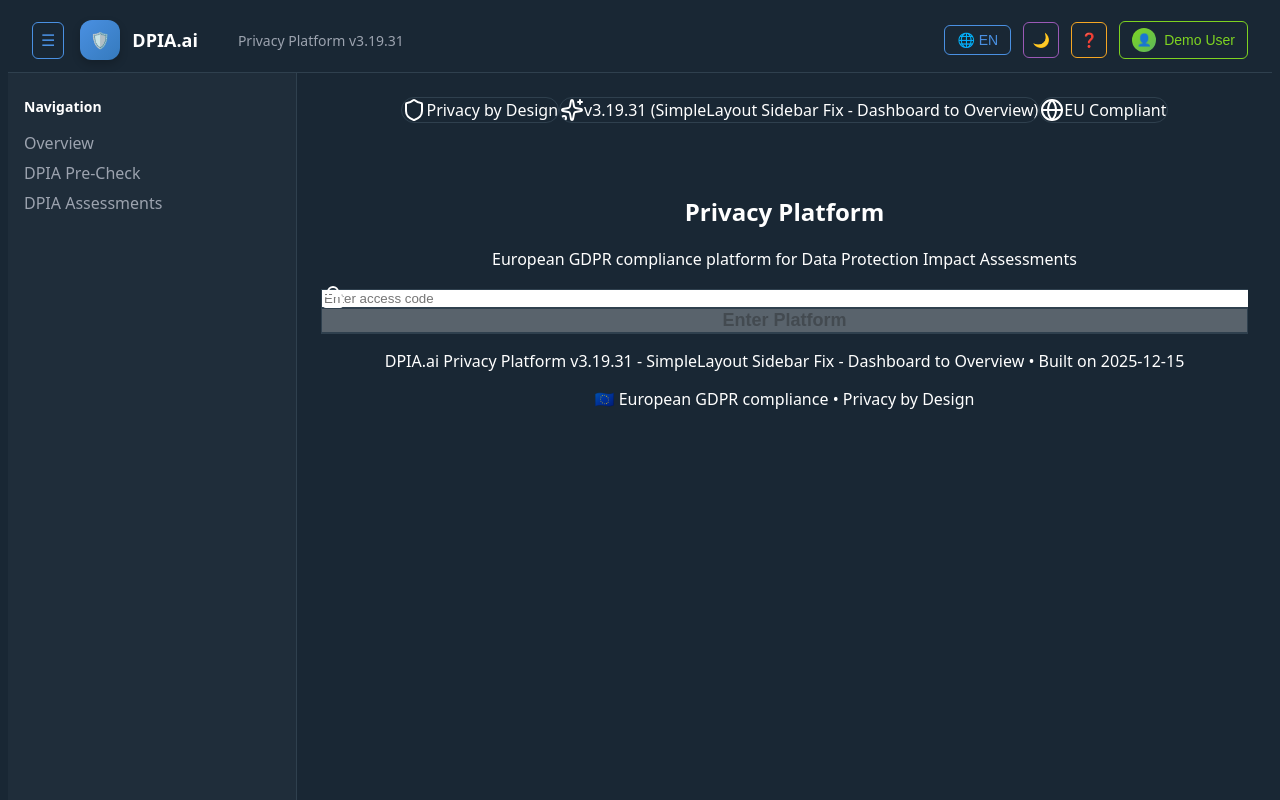
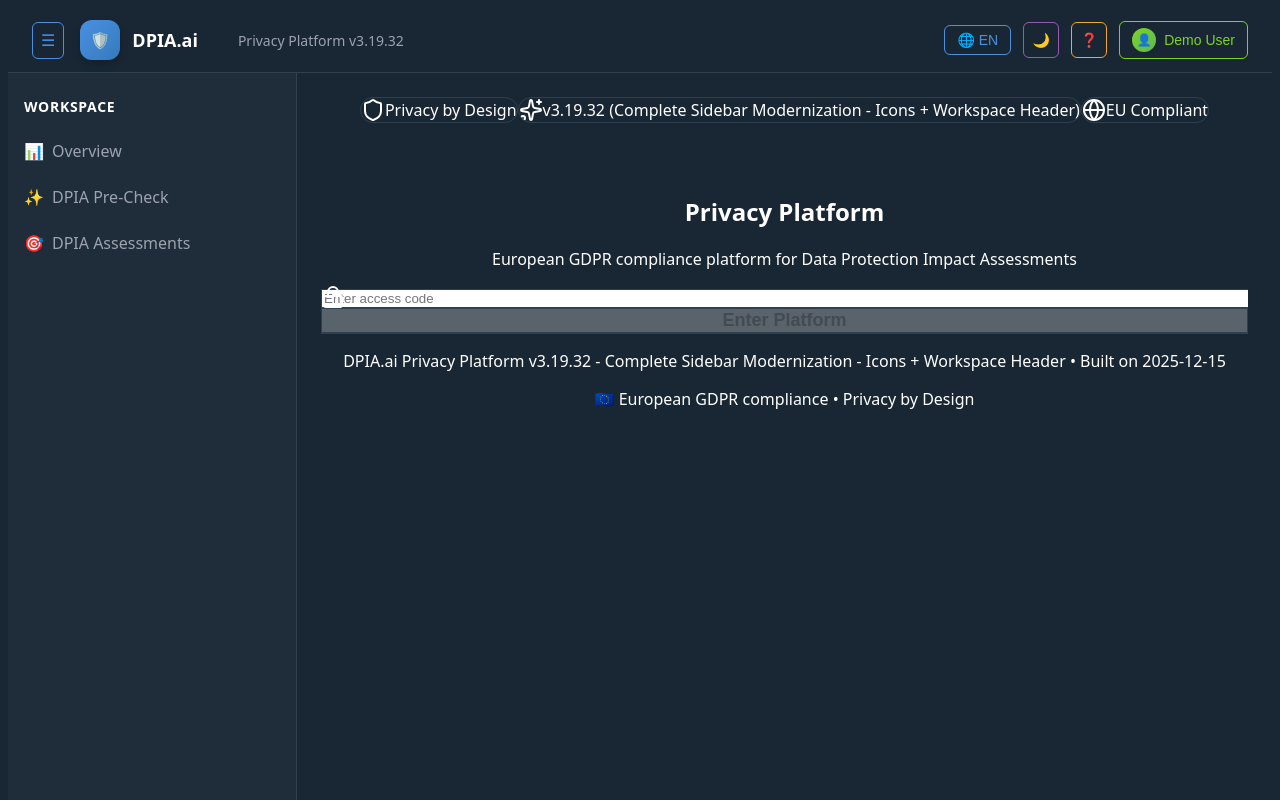
Before and after one commit to avantlehq/dpia-avantle-ai, a Next.js app: page / in a window 1280 px wide. Shown: the top 800 px of the page. Built offline with nearby package versions, Linux system fonts and the light colour scheme.

Commit message:
VERSION 3.19.32: Complete Sidebar Modernization - Icons + Workspace Header

```diff
--- a/package.json
+++ b/package.json
@@ -1,6 +1,6 @@
 {
   "name": "dpia-avantle-ai",
-  "version": "3.19.31",
+  "version": "3.19.32",
   "private": true,
   "scripts": {
     "dev": "next dev",
--- a/src/components/layout/simple-layout.tsx
+++ b/src/components/layout/simple-layout.tsx
@@ -86,7 +86,7 @@
           fontWeight: '500',
           marginLeft: '24px'
         }}>
-          Privacy Platform v3.19.31
+          Privacy Platform v3.19.32
         </span>
       </div>
 
@@ -193,22 +193,46 @@
       minHeight: 'calc(100vh - 64px)'
     }}>
       <nav style={{ color: '#ffffff' }}>
-        <div style={{ marginBottom: '16px', fontSize: '14px', fontWeight: '600' }}>
-          Navigation
+        <div style={{ marginBottom: '16px', fontSize: '14px', fontWeight: '600', textTransform: 'uppercase', letterSpacing: '0.05em' }}>
+          Workspace
         </div>
         <ul style={{ listStyle: 'none', padding: 0, margin: 0 }}>
           <li style={{ marginBottom: '8px' }}>
-            <a href="/dashboard" style={{ color: '#9ca3af', textDecoration: 'none' }}>
+            <a href="/dashboard" style={{
+              color: '#9ca3af',
+              textDecoration: 'none',
+              display: 'flex',
+              alignItems: 'center',
+              gap: '8px',
+              padding: '8px 0'
+            }}>
+              <span style={{ fontSize: '16px' }}>📊</span>
               Overview
             </a>
           </li>
           <li style={{ marginBottom: '8px' }}>
-            <a href="/precheck" style={{ color: '#9ca3af', textDecoration: 'none' }}>
+            <a href="/precheck" style={{
+              color: '#9ca3af',
+              textDecoration: 'none',
+              display: 'flex',
+              alignItems: 'center',
+              gap: '8px',
+              padding: '8px 0'
+            }}>
+              <span style={{ fontSize: '16px' }}>✨</span>
               DPIA Pre-Check
             </a>
           </li>
           <li style={{ marginBottom: '8px' }}>
-            <a href="/assessments" style={{ color: '#9ca3af', textDecoration: 'none' }}>
+            <a href="/assessments" style={{
+              color: '#9ca3af',
+              textDecoration: 'none',
+              display: 'flex',
+              alignItems: 'center',
+              gap: '8px',
+              padding: '8px 0'
+            }}>
+              <span style={{ fontSize: '16px' }}>🎯</span>
               DPIA Assessments
             </a>
           </li>
@@ -228,7 +252,7 @@
       fontSize: '12px',
       textAlign: 'center'
     }}>
-      DPIA.ai Privacy Platform v3.19.31 - GDPR Compliance Tool
+      DPIA.ai Privacy Platform v3.19.32 - GDPR Compliance Tool
     </footer>
   )
 }
--- a/src/lib/version.ts
+++ b/src/lib/version.ts
@@ -1,6 +1,6 @@
-// DPIA.ai Privacy Platform Version Information - Build Cache Buster v3.19.31
-export const VERSION = "3.19.31" as const
-export const VERSION_NAME = "SimpleLayout Sidebar Fix - Dashboard to Overview" as const
+// DPIA.ai Privacy Platform Version Information - Build Cache Buster v3.19.32
+export const VERSION = "3.19.32" as const
+export const VERSION_NAME = "Complete Sidebar Modernization - Icons + Workspace Header" as const
 export const BUILD_DATE = "2025-12-15"
 
 export const getVersionInfo = () => ({
```
